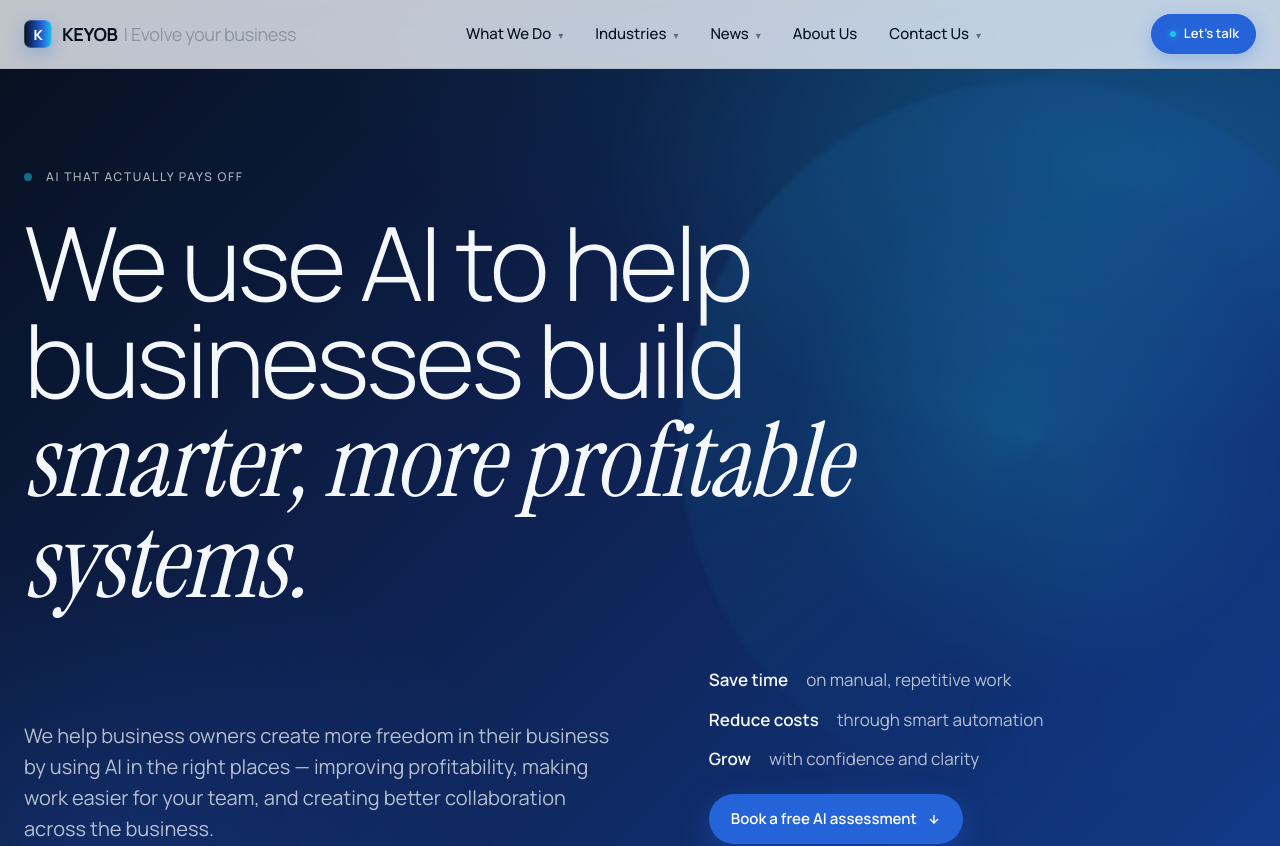
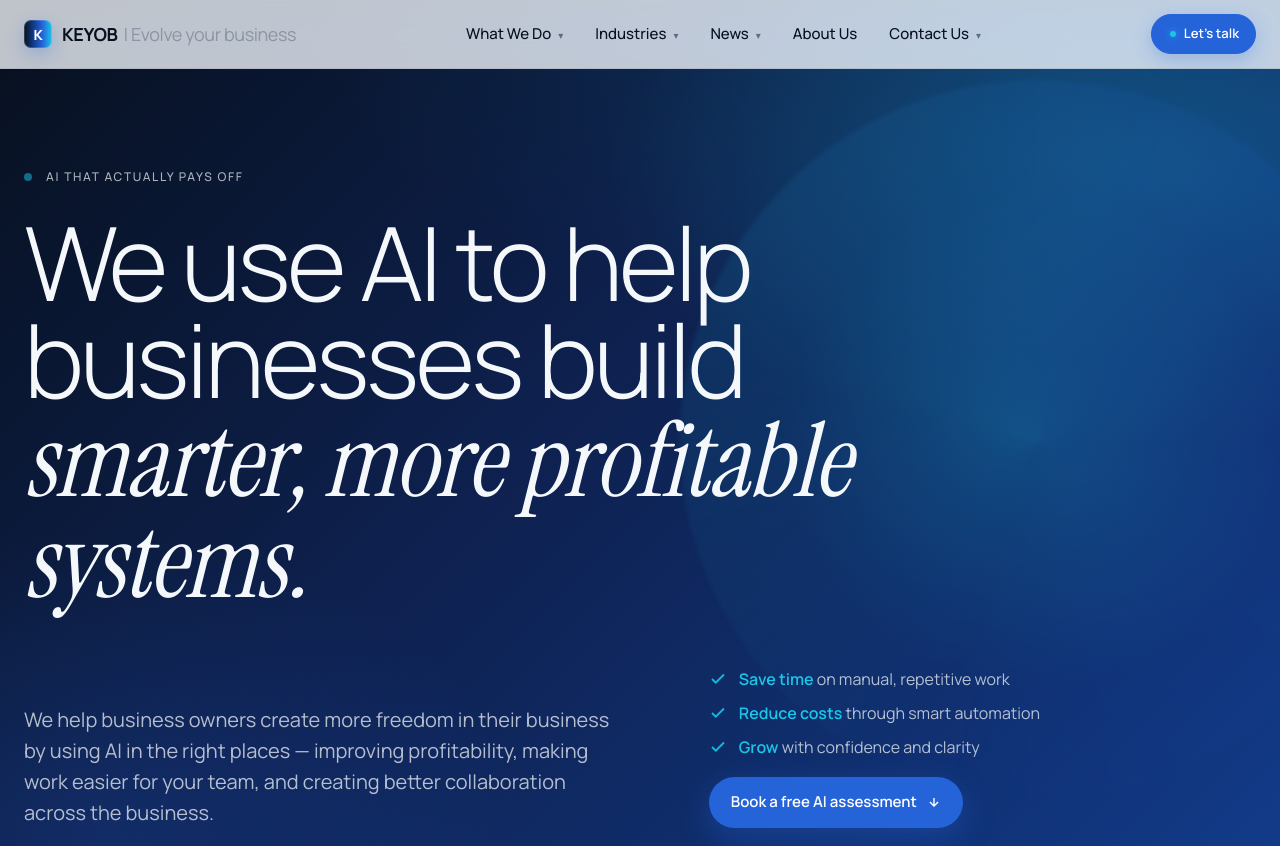
Before and after one commit to jawad14/keyob, a Next.js app: page / in a window 1280 px wide. Shown: the top 846 px of the page. Built offline with nearby package versions, Linux system fonts and the light colour scheme.

Commit message:
hero section update

```diff
--- a/app/globals.css
+++ b/app/globals.css
@@ -442,15 +442,20 @@ nav.top li.has-menu[data-menu="contact"].is-open .menu {
   max-width: 56ch;
   font-weight: 400;
 }
-.hero-foot .meta { display: flex; flex-direction: column; gap: 14px; align-items: flex-start; }
+.hero-foot .meta { display: flex; flex-direction: column; gap: 10px; align-items: flex-start; }
 .hero-foot .meta .row {
   display: flex;
-  gap: 18px;
-  align-items: center;
-  font-size: 17px;
+  gap: 12px;
+  align-items: center;
+  font-size: 16px;
   color: var(--ink-dim-on-dark);
 }
-.hero-foot .meta .row strong { color: var(--ink-on-dark); font-weight: 600; }
+.hero-foot .meta .row-check {
+  flex-shrink: 0;
+  color: var(--keyob-cyan);
+  opacity: .9;
+}
+.hero-foot .meta .row strong { color: var(--keyob-cyan); font-weight: 600; }
 .scroll-cue {
   display: inline-flex;
   align-items: center;
--- a/components/blocks/HeroSection.tsx
+++ b/components/blocks/HeroSection.tsx
@@ -24,13 +24,16 @@ export function HeroSection() {
           </Text>
           <div className="meta">
             <div className="row">
-              <strong>Save time</strong> on manual, repetitive work
+              <svg className="row-check" width="18" height="18" viewBox="0 0 24 24" fill="none" stroke="currentColor" strokeWidth="2.5" aria-hidden="true"><polyline points="20 6 9 17 4 12" /></svg>
+              <span><strong>Save time</strong> on manual, repetitive work</span>
             </div>
             <div className="row">
-              <strong>Reduce costs</strong> through smart automation
+              <svg className="row-check" width="18" height="18" viewBox="0 0 24 24" fill="none" stroke="currentColor" strokeWidth="2.5" aria-hidden="true"><polyline points="20 6 9 17 4 12" /></svg>
+              <span><strong>Reduce costs</strong> through smart automation</span>
             </div>
             <div className="row">
-              <strong>Grow</strong> with confidence and clarity
+              <svg className="row-check" width="18" height="18" viewBox="0 0 24 24" fill="none" stroke="currentColor" strokeWidth="2.5" aria-hidden="true"><polyline points="20 6 9 17 4 12" /></svg>
+              <span><strong>Grow</strong> with confidence and clarity</span>
             </div>
             <Link href="#contact" className="scroll-cue">
               Book a free AI assessment
```
